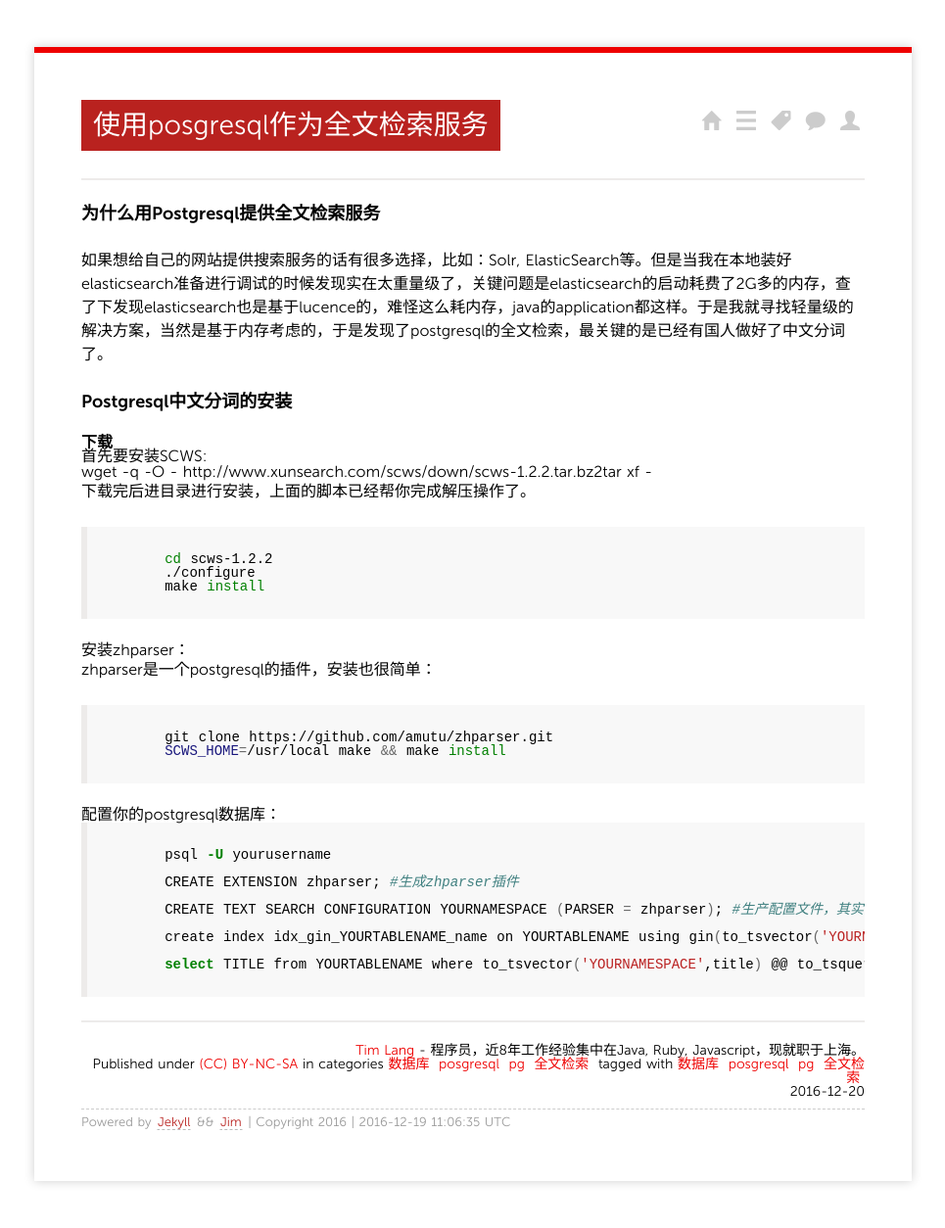
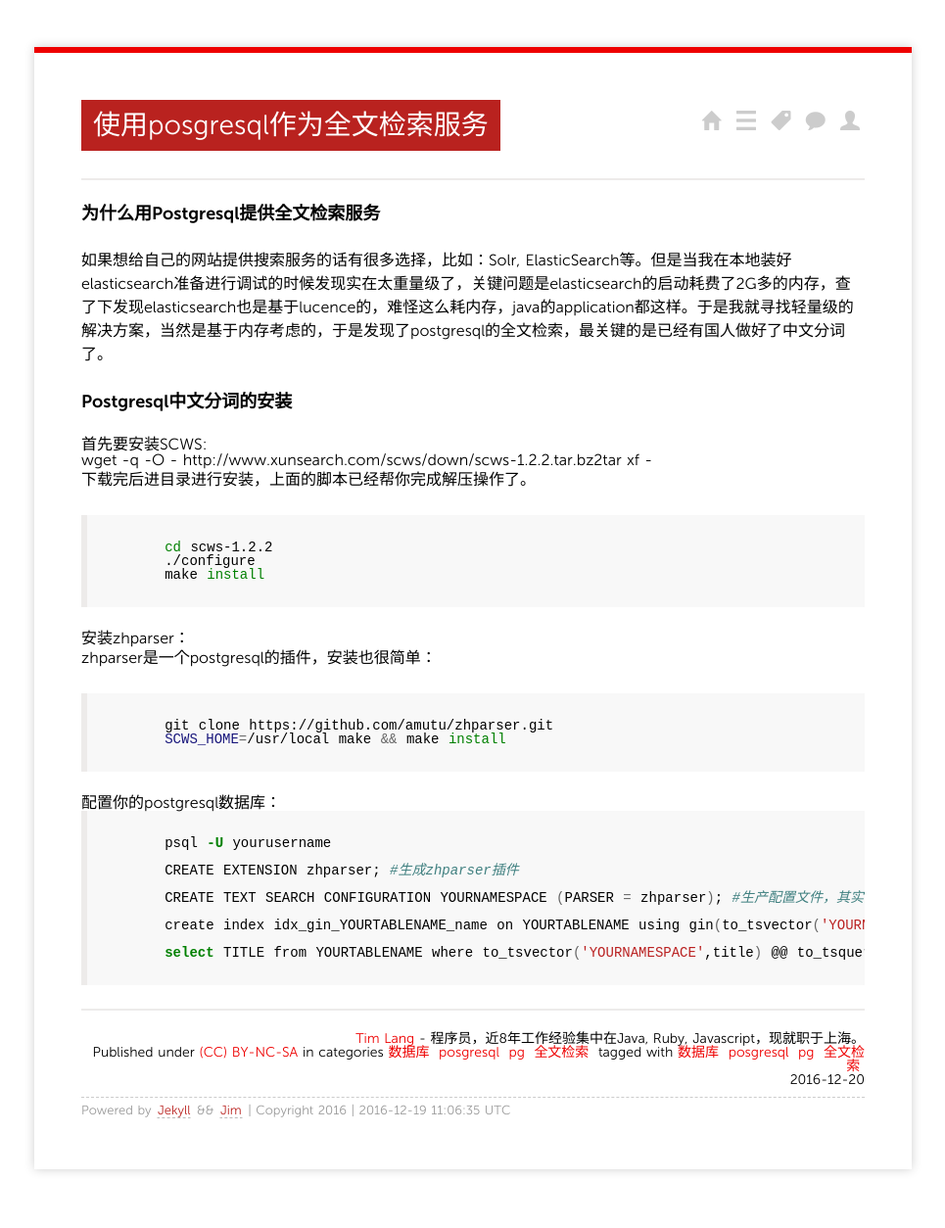
Before and after one commit to TimLang/blog, a Jekyll site: the page built from _posts/2016/2016-12-20-Full-text-Searching-with-postgresql.md, in a window 1280 px wide. Shown: the whole page at 98% size, without its empty margins (157-1122 px from the left). Built offline with Jekyll 4.4.1, drawn with Linux system fonts in a browser that asks for light colours; nearby versions of some CDN libraries; Markdown is read by kramdown in place of the engine named in the settings; comment, search, counter and statistics services are not loaded.

Commit message:
Add Blog: ../2015/2016-12-20-Full-text-Searching-with-postgresql.md

````diff
--- a/_posts/2016/2016-12-20-Full-text-Searching-with-postgresql.md
+++ b/_posts/2016/2016-12-20-Full-text-Searching-with-postgresql.md
@@ -20,13 +20,13 @@
 
 ###Postgresql中文分词的安装
 
-#### 下载
+##### 首先要安装SCWS:
 
-##### 首先要安装SCWS:
 
 wget -q -O - http://www.xunsearch.com/scws/down/scws-1.2.2.tar.bz2 | tar xf -
 
 下载完后进目录进行安装，上面的脚本已经帮你完成解压操作了。
+
 
 ```shell
 
@@ -37,6 +37,7 @@
 ```
 
 ##### 安装zhparser：
+
 zhparser是一个postgresql的插件，安装也很简单：
 
 ```shell
@@ -47,6 +48,7 @@
 ```
 
 ##### 配置你的postgresql数据库：
+
 
 ```shell
 
````
